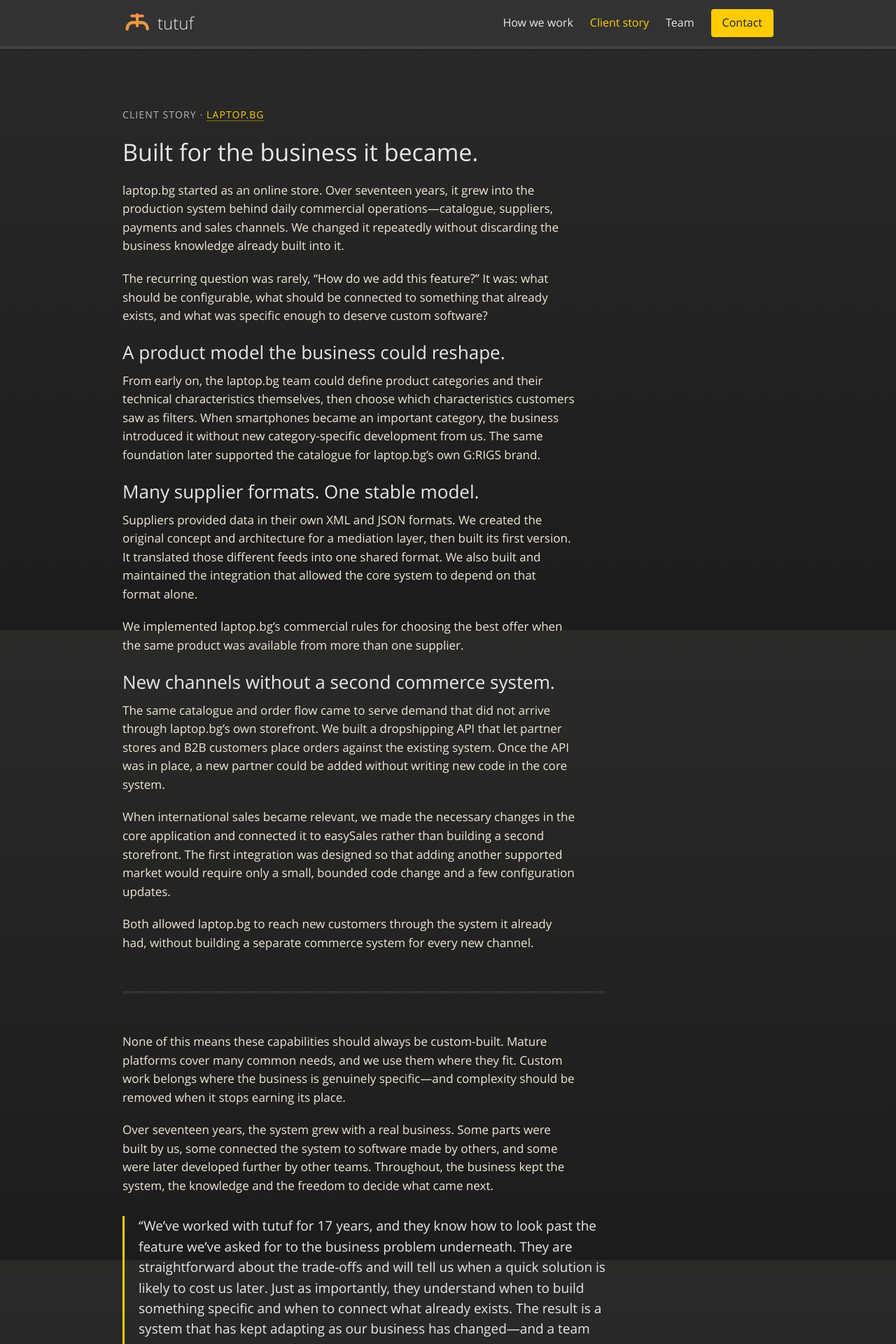
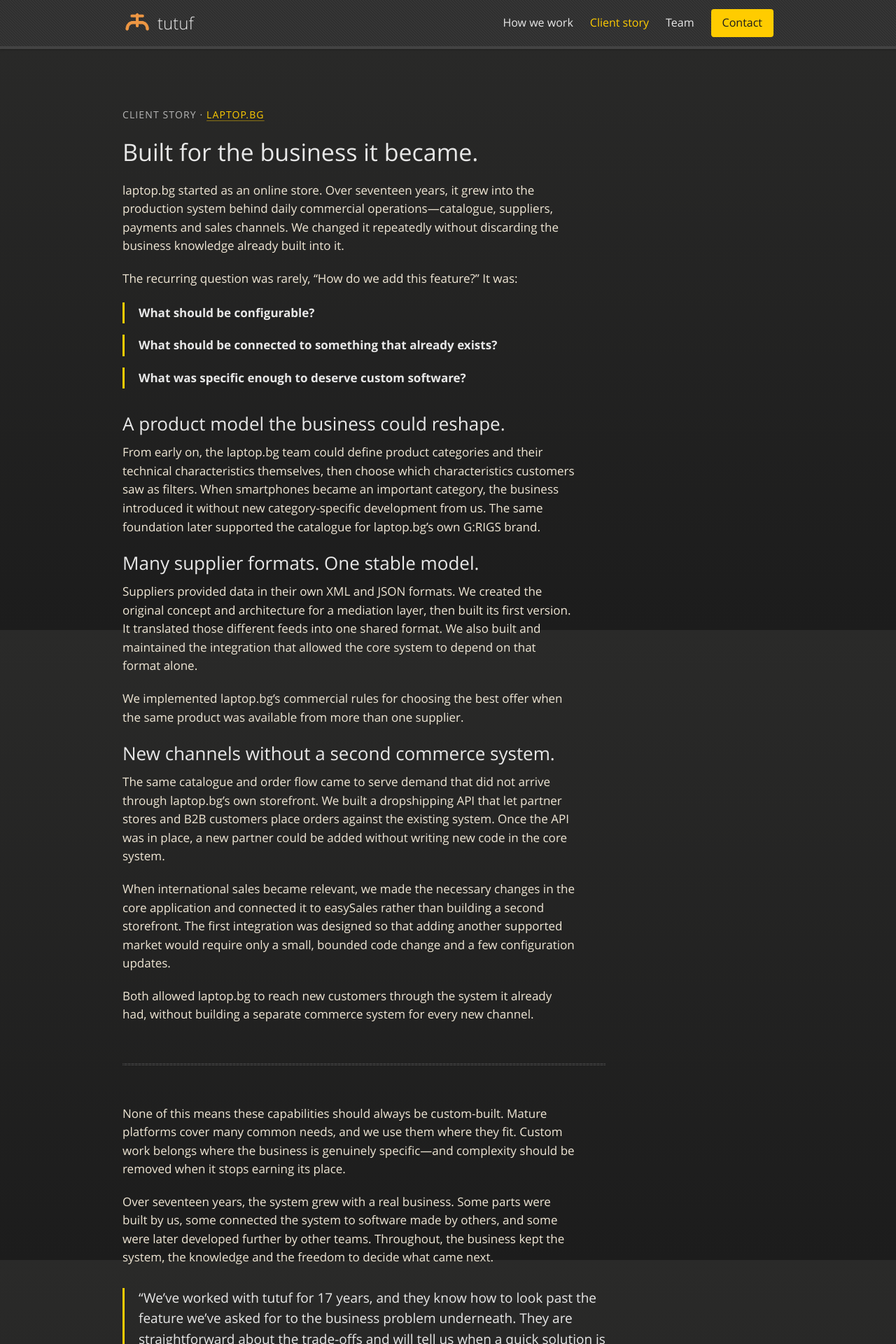
Before and after one commit to tutuf/tutuf.github.io, a Jekyll site: the page built from laptop-bg.md, in a window 1280 px wide. Shown: the top 1920 px of the page at 70% size. Built offline with Jekyll 4.4.1, drawn with Linux system fonts in a browser that asks for light colours.

Commit message:
Set out the three recurring questions in the laptop.bg story
Show the questions as a gold-rail list so they lead into the sections
below, and give a heading after such a list more room.

Co-Authored-By: Claude Opus 5.5 <noreply@anthropic.com>

```diff
--- a/assets/css/style.scss
+++ b/assets/css/style.scss
@@ -361,6 +361,11 @@ summary {
     display: block;
     color: $black;
   }
+
+  // the rails end abruptly, so give a following heading more room
+  + h2 {
+    margin-top: 32px;
+  }
 }
 
 // Use / Connect / Build / Remove as a 2×2 grid, with Build set apart
--- a/laptop-bg.md
+++ b/laptop-bg.md
@@ -11,7 +11,12 @@ permalink: /work/laptop-bg/
 
 laptop.bg started as an online store. Over seventeen years, it grew into the production system behind daily commercial operations—catalogue, suppliers, payments and sales channels. We changed it repeatedly without discarding the business knowledge already built into it.
 
-The recurring question was rarely, “How do we add this feature?” It was: what should be configurable, what should be connected to something that already exists, and what was specific enough to deserve custom software?
+The recurring question was rarely, “How do we add this feature?” It was:
+
+- **What should be configurable?**
+- **What should be connected to something that already exists?**
+- **What was specific enough to deserve custom software?**
+{: .lenses role="list"}
 
 ## A product model the business could reshape.
 
```
